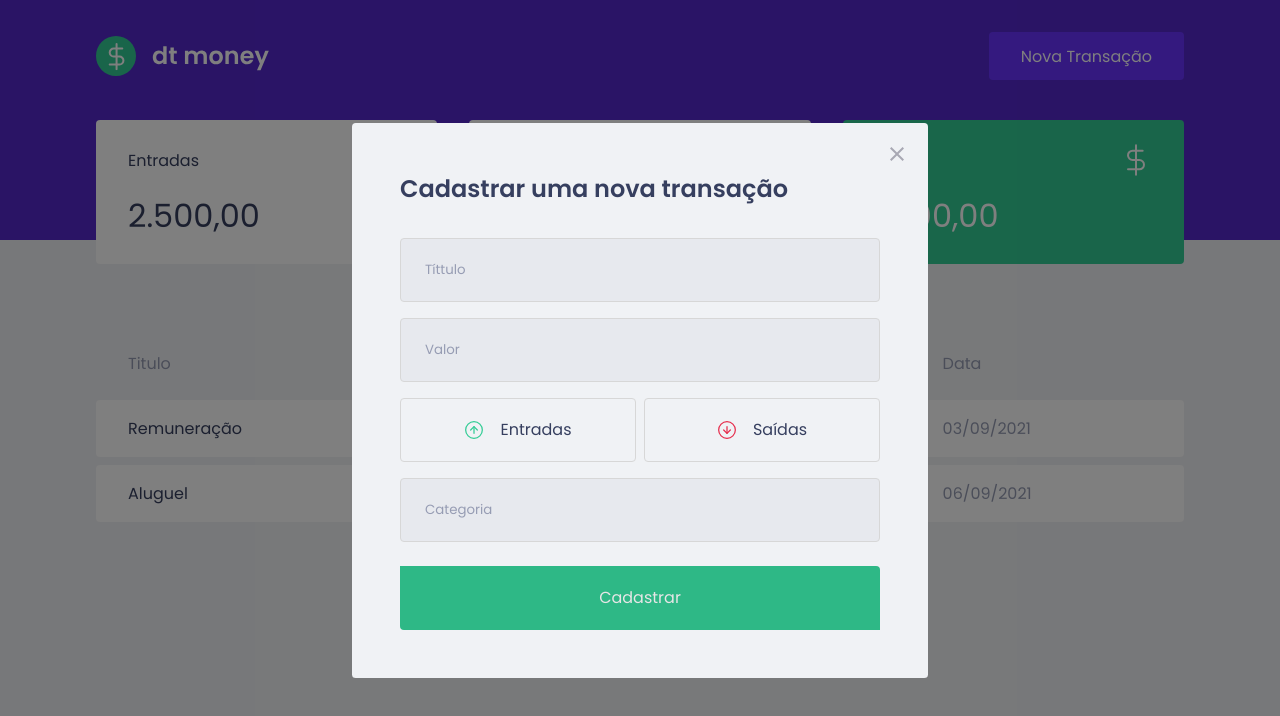
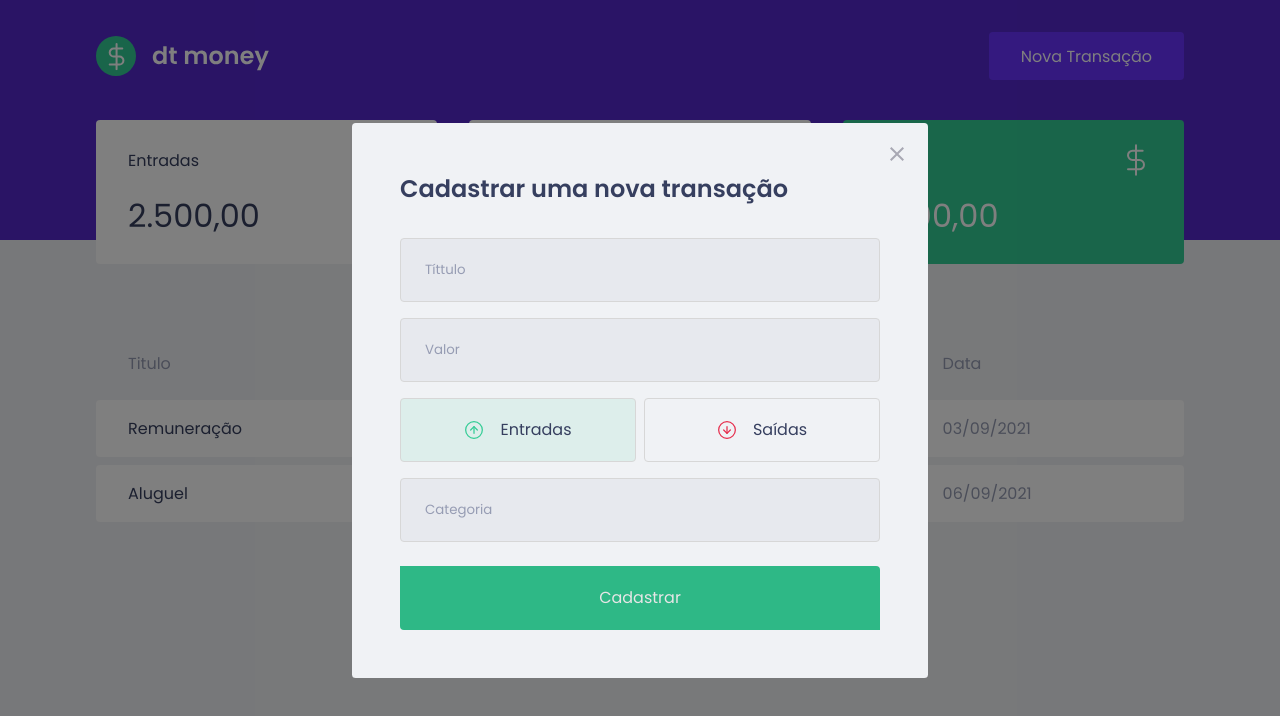
Before and after one commit to LuanMarcosCosta/ignite-aulas, a React (Create React App) app in the folder reactjs/dtmoney/: page / in a window 1280 px wide. Both pictures are taken after a click on the button "Nova Transação". Shown: the top 716 px of the page. Built offline with nearby package versions, Linux system fonts and the light colour scheme; no server answers; what miragejs would draw is missing.

Commit message:
Updates button colors

```diff
--- a/reactjs/dtmoney/src/components/NewTransactionModal/index.tsx
+++ b/reactjs/dtmoney/src/components/NewTransactionModal/index.tsx
@@ -1,8 +1,9 @@
-import Modal from 'react-modal'
 import closeImg from '../../assets/close.svg';
 import IncomeImg from '../../assets/income.svg'
 import OutcomeImg from '../../assets/outcome.svg'
-import { Container, TransactionTypeContainer } from './styles'
+import Modal from 'react-modal'
+import { useState } from "react";
+import { Container, TransactionTypeContainer, RadioBox } from './styles'
 
 interface NewTransactionModalProps {
     isOpen: boolean;
@@ -10,6 +11,8 @@
 }
 
 export function NewTransactionModal({ isOpen, onRequestClose }: NewTransactionModalProps) {
+    const [type, SetType] = useState('deposit')
+
     return (
 
         <Modal
@@ -38,19 +41,25 @@
                 />
 
                 <TransactionTypeContainer>
-                    <button
+                    <RadioBox
                         type="button"
+                        onClick={() => {SetType('deposit')}}
+                        isActive={type === 'deposit'}
+                        activeColor="green"
                     >
                         <img src={IncomeImg} alt="Entrada" />
                         <span>Entradas</span>
-                    </button>
+                    </RadioBox>
 
-                    <button
+                    <RadioBox
                         type="button"
+                        onClick={() => {SetType('withdraw')}}
+                        isActive={type === 'withdraw'}
+                        activeColor="red"
                     >
                         <img src={OutcomeImg} alt="Saídas" />
                         <span>Saídas</span>
-                    </button>
+                    </RadioBox>
                 </TransactionTypeContainer>
 
                 <input
--- a/reactjs/dtmoney/src/components/NewTransactionModal/styles.ts
+++ b/reactjs/dtmoney/src/components/NewTransactionModal/styles.ts
@@ -1,5 +1,5 @@
 import styled from "styled-components";
-import {darken} from 'polished'
+import {darken, transparentize} from 'polished'
 
 export const Container = styled.form`
     h2{
@@ -49,12 +49,26 @@
    grid-template-columns: 1fr 1fr;
    gap: 0.5rem;
 
-   button{
-       height: 4rem;
+`;
+
+interface RadioBoxProps{
+    isActive : boolean;
+    activeColor: 'green' | 'red';
+}
+
+const colors = {
+    green: '#33cc95',
+    red: '#E52E4D'
+}
+
+ export const RadioBox = styled.button<RadioBoxProps>`
+    height: 4rem;
        border: 1px solid #d7d7d7;
        border-radius: 0.25rem;
 
-       background: transparent;
+       background: ${(props) => props.isActive
+       ? transparentize(0.9, colors[props.activeColor])
+       : 'transparent'};
 
        display: flex;
        align-items: center;
@@ -76,5 +90,4 @@
            font-size: 1rem;
            color: var(--text-title);
        }
-   }
-`;
+ `;
--- a/reactjs/dtmoney/src/styles/global.ts
+++ b/reactjs/dtmoney/src/styles/global.ts
@@ -3,8 +3,8 @@
 export const GlobalStyle = createGlobalStyle `
     :root {
         --red: #E52E4D;
+        --green: #33cc95;
         --blue: #5429cc;
-        --green: #33cc95;
 
         --blue-light: #6933ff;
 
```
